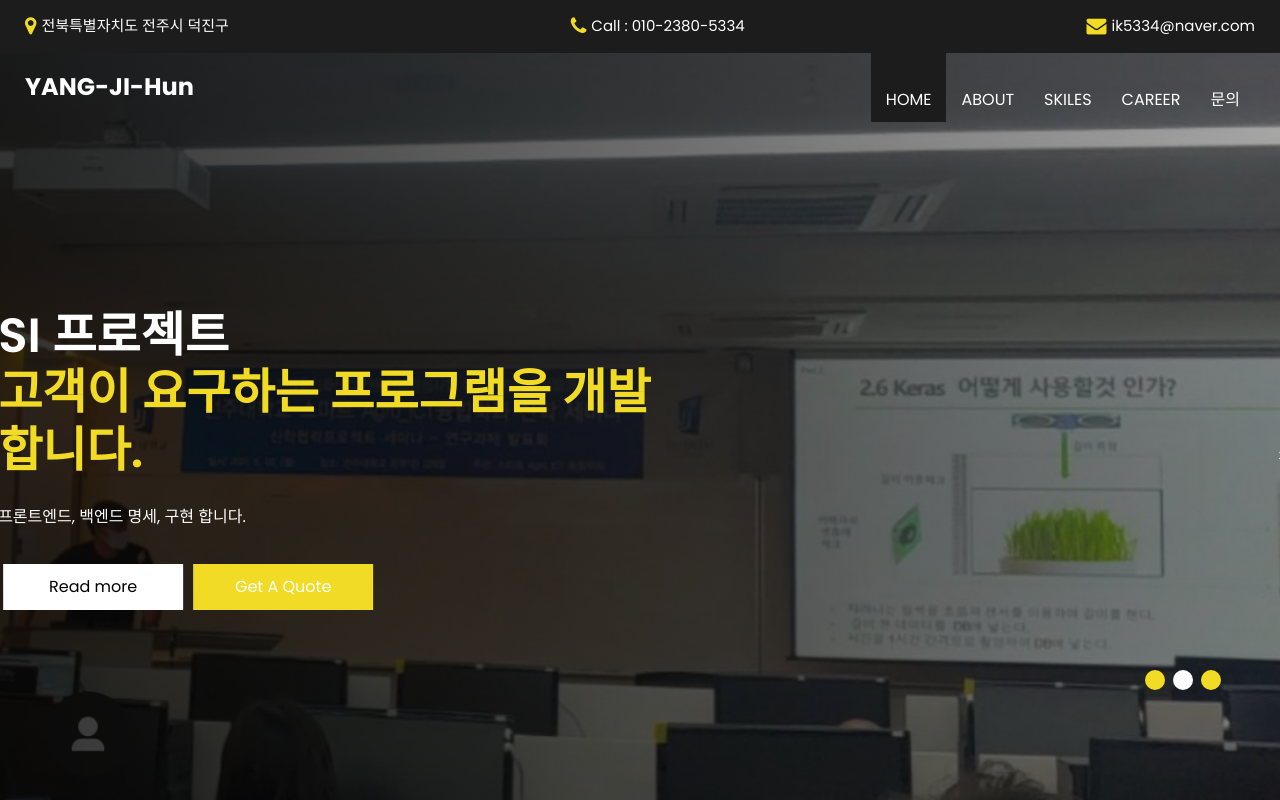
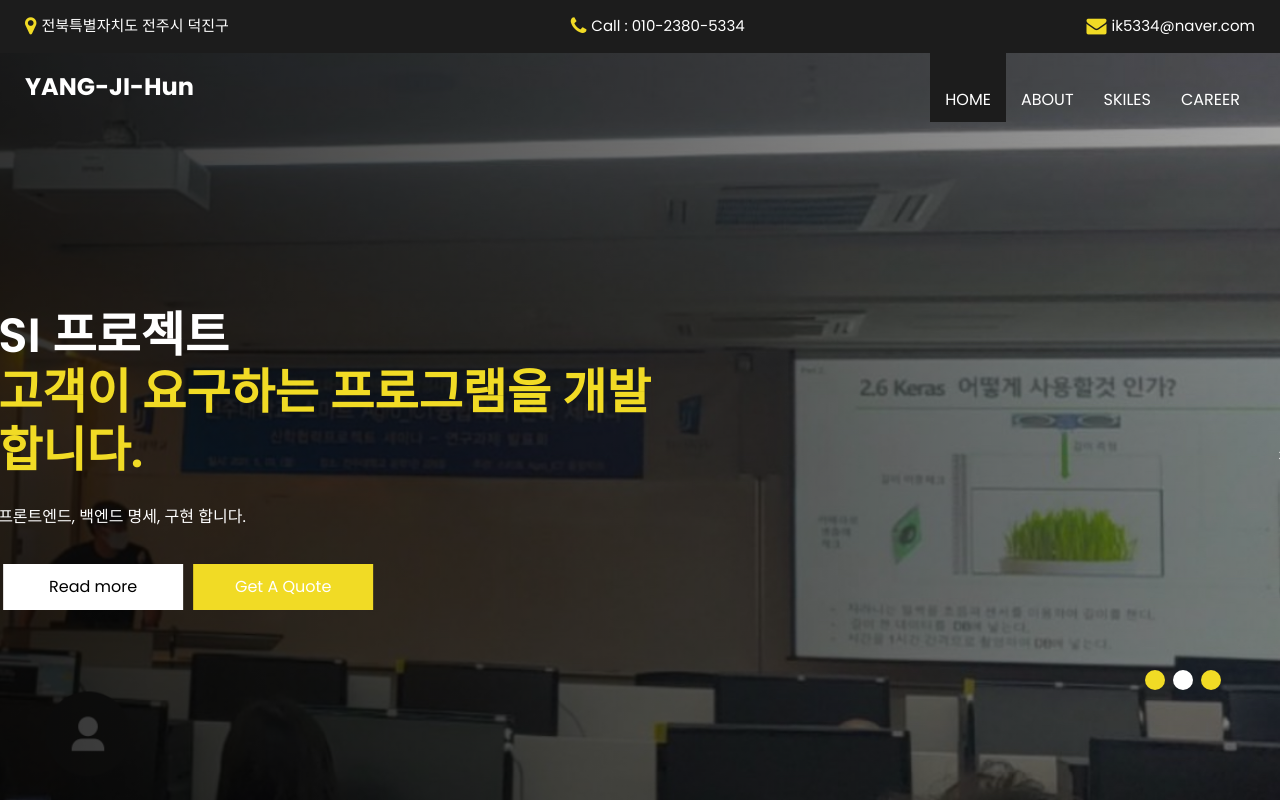
Before and after one commit to Jihun22/YangjihunHomepage, a plain HTML site: page index.html in a window 1280 px wide. Shown: the top 800 px of the page. Drawn offline with Linux system fonts and the light colour scheme.

Commit message:
문의 부분 비공개

```diff
--- a/index.html
+++ b/index.html
@@ -87,8 +87,8 @@
                 <li class="nav-item">
                   <a class="nav-link" href="guard.html"> Career</a>
                 </li>
-                <li class="nav-item">
-                  <a class="nav-link" href="contact.html">문의</a>
+                <!-- 문의 부분 수정할 예정  <li class="nav-item">
+                  <a class="nav-link" href="contact.html">문의</a> -->
                 </li>
               </ul>
             </div>
```
Also changed, not shown: about.html (+2 -2 lines), contact.html (+2 -2 lines), guard.html (+2 -2 lines), service.html (+2 -2 lines).
